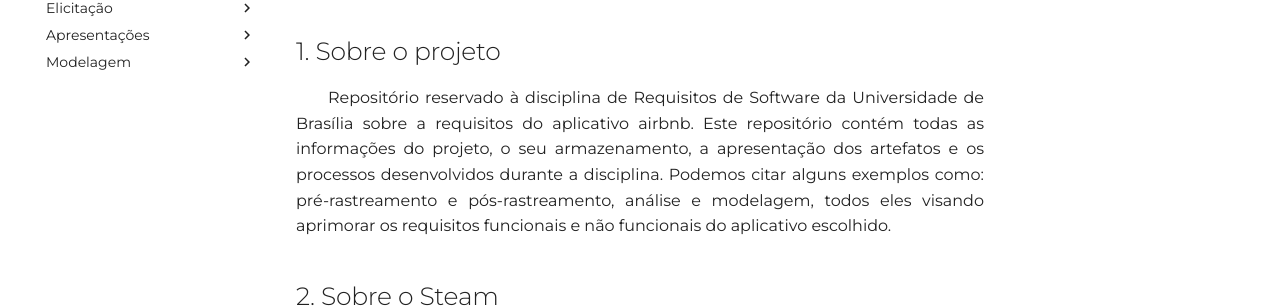
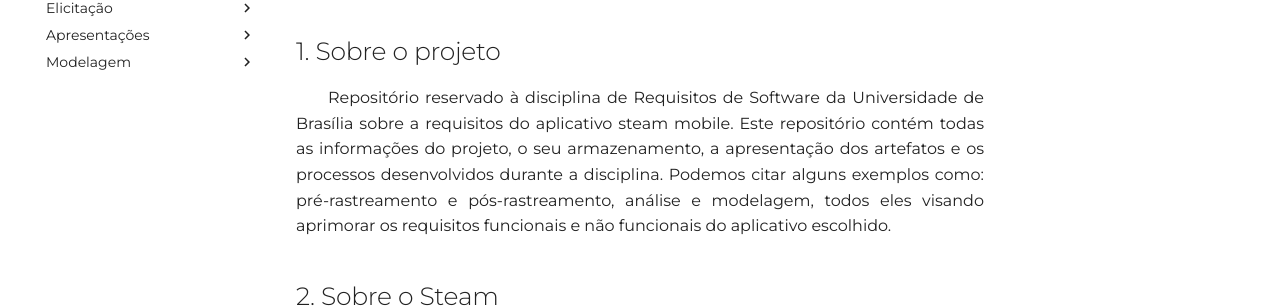
Before and after one commit to Requisitos-de-Software/2021.2-Steam, an MkDocs documentation site: the page built from docs/index.md, in a window 1280 px wide and 931 px high. Shown: the part 211-519 px from the top of the window. Built offline with MkDocs 1.6.1 and Material for MkDocs 9.7.7, drawn with Linux system fonts in a browser that asks for light colours; some web fonts are replaced; comment, search, counter and statistics services are not loaded.

Commit message:
change description

```diff
--- a/docs/index.md
+++ b/docs/index.md
@@ -6,7 +6,7 @@
 
 ## 1. Sobre o projeto
 
-&emsp;&emsp;Repositório reservado à disciplina de Requisitos de Software da Universidade de Brasília sobre a requisitos do aplicativo airbnb. Este repositório contém todas as informações do projeto, o seu armazenamento, a apresentação dos artefatos e os processos desenvolvidos durante a disciplina. Podemos citar alguns exemplos como: pré-rastreamento e pós-rastreamento, análise e modelagem, todos eles visando aprimorar os requisitos funcionais e não funcionais do aplicativo escolhido.
+&emsp;&emsp;Repositório reservado à disciplina de Requisitos de Software da Universidade de Brasília sobre a requisitos do aplicativo steam mobile. Este repositório contém todas as informações do projeto, o seu armazenamento, a apresentação dos artefatos e os processos desenvolvidos durante a disciplina. Podemos citar alguns exemplos como: pré-rastreamento e pós-rastreamento, análise e modelagem, todos eles visando aprimorar os requisitos funcionais e não funcionais do aplicativo escolhido.
 
 ## 2. Sobre o Steam
 
```
Also changed, not shown: README.md (+1 -1 lines).
